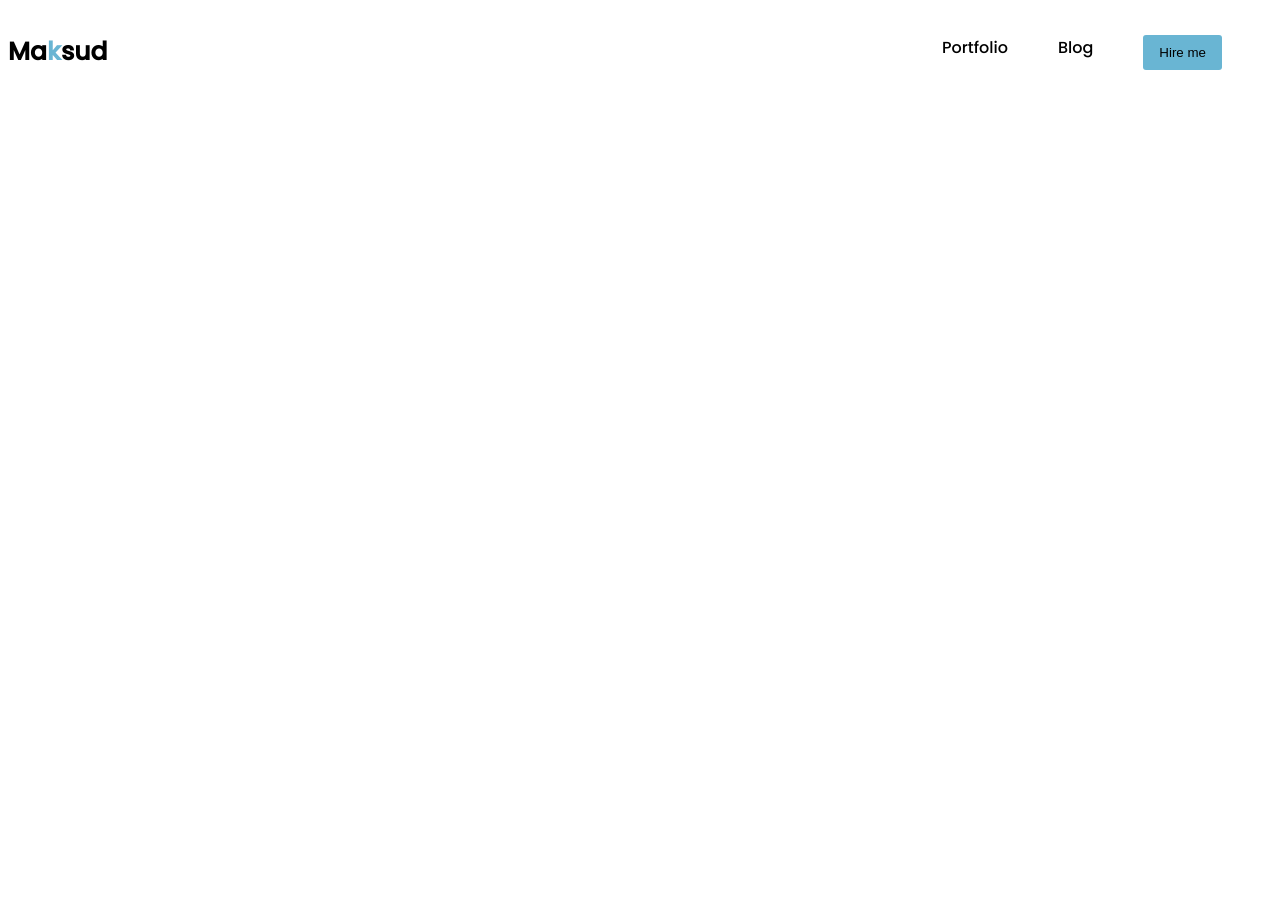
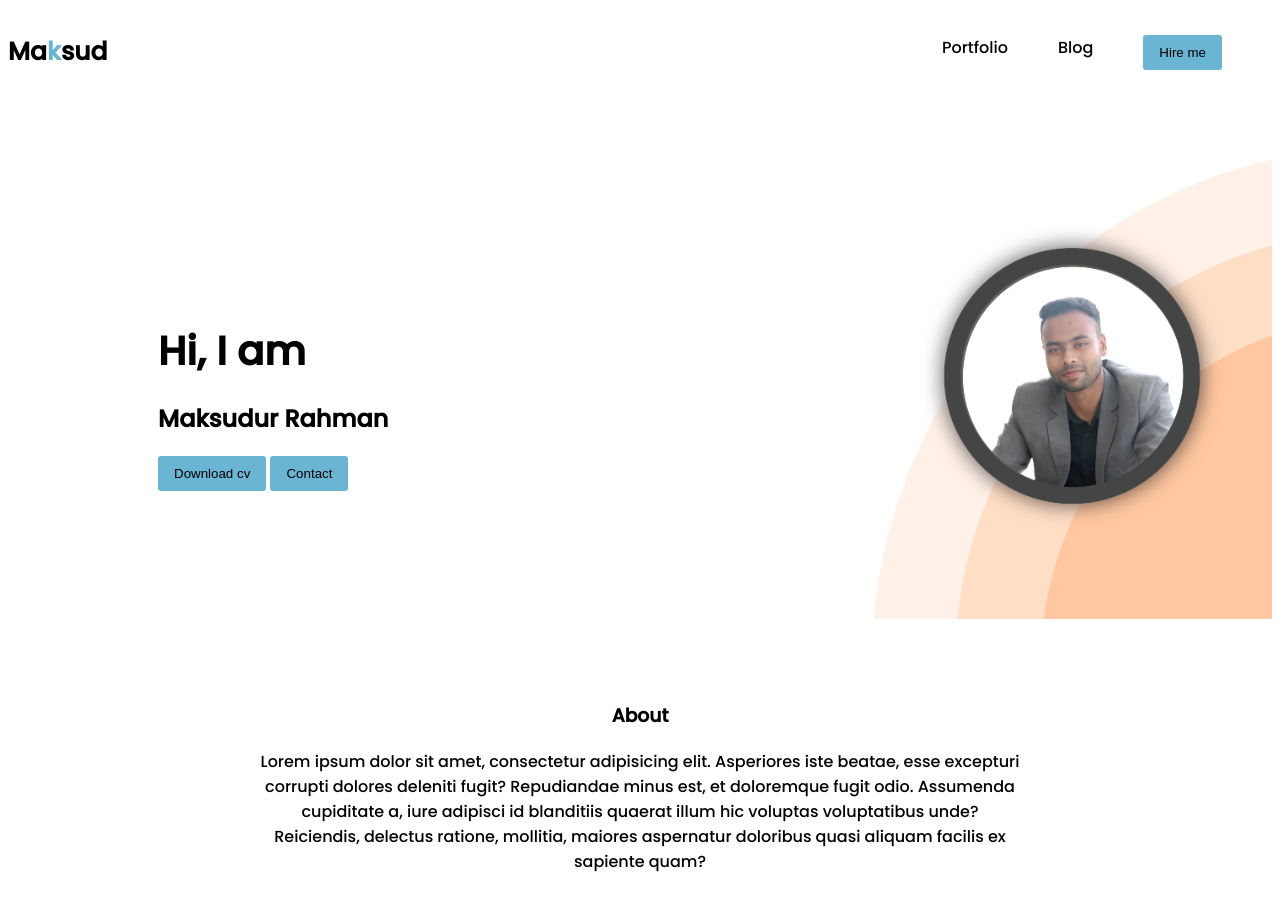
Before and after one commit to maksudurrahman088/portfolio, a plain HTML site: page index.html in a window 1280 px wide. Before the commit the page ends 800 px from the top, so only its background shows below. Drawn offline with Linux system fonts and the light colour scheme.

Commit message:
new section

```diff
--- a/index.html
+++ b/index.html
@@ -25,5 +25,33 @@
         </ul>
       </nav>
     </header>
+    <main>
+      <section>
+        <div class="banner">
+          <div>
+            <h3 class="banner-greeting">Hi, I am</h3>
+            <h1>Maksudur Rahman</h1>
+            <button class="btn-primary">Download cv</button>
+            <button class="btn-primary">Contact</button>
+          </div>
+          <div>
+            <img class="profile" src="./images/mk.png" alt="" />
+          </div>
+        </div>
+      </section>
+      <section>
+        <div class="about">
+          <h3>About</h3>
+          <article>
+            Lorem ipsum dolor sit amet, consectetur adipisicing elit. Asperiores
+            iste beatae, esse excepturi corrupti dolores deleniti fugit?
+            Repudiandae minus est, et doloremque fugit odio. Assumenda
+            cupiditate a, iure adipisci id blanditiis quaerat illum hic voluptas
+            voluptatibus unde? Reiciendis, delectus ratione, mollitia, maiores
+            aspernatur doloribus quasi aliquam facilis ex sapiente quam?
+          </article>
+        </div>
+      </section>
+    </main>
   </body>
 </html>
--- a/styles.css
+++ b/styles.css
@@ -8,6 +8,10 @@ body {
   border: 0;
   background: rgb(105, 181, 211);
   padding: 10px 16px 10px;
+}
+.btn-primary:hover {
+  background-color: aliceblue;
+  border: 1.5px solid rgb(105, 181, 211);
 }
 nav {
   display: flex;
@@ -28,3 +32,23 @@ nav > ul > li {
   list-style: none;
   margin-right: 50px;
 }
+.banner {
+  padding: 50px 0px 50px 150px;
+  display: flex;
+  align-items: center;
+  justify-content: space-between;
+}
+.profile {
+  width: 400px;
+  background-image: url(/images/header_bg.png);
+  position: right;
+}
+.banner-greeting {
+  font-size: 40px;
+  margin-bottom: 0px;
+}
+.about {
+  text-align: center;
+  margin: 25px 250px 25px 250px;
+  font: size 15px;
+}
```
Also changed, not shown: images/mk.png (added).
